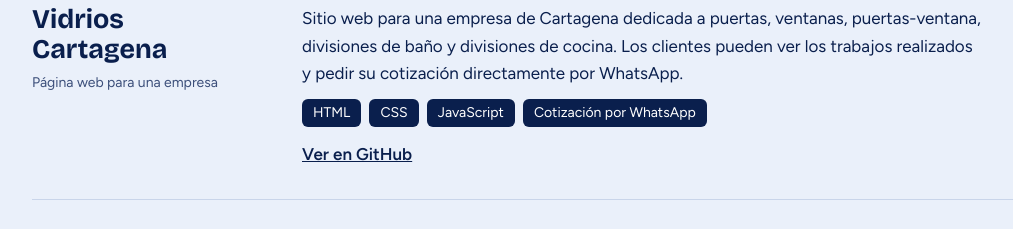
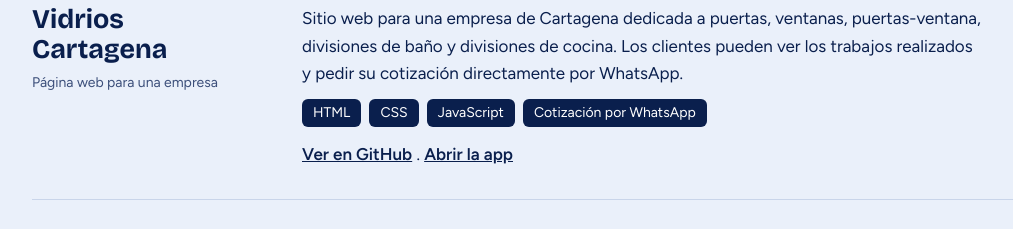
Before and after one commit to Dalmirok47/Portafolio-profesional-, a plain HTML site: page index.html in a window 1280 px wide. Shown: the part 1740-1969 px from the top of the page, without its empty margins (112-1125 px from the left). Drawn offline with nearby package versions, Linux system fonts and the light colour scheme.

Commit message:
Update links in index.html for app access
Added link to open the app alongside GitHub link.

```diff
--- a/index.html
+++ b/index.html
@@ -171,7 +171,8 @@ footer{background:var(--navy-deep);color:#9FB2DB;font-size:14px;padding:22px 0 c
         <div>
           <p>Sitio web para una empresa de Cartagena dedicada a puertas, ventanas, puertas-ventana, divisiones de baño y divisiones de cocina. Los clientes pueden ver los trabajos realizados y pedir su cotización directamente por WhatsApp.</p>
           <ul class="chips"><li>HTML</li><li>CSS</li><li>JavaScript</li><li>Cotización por WhatsApp</li></ul>
-          <p style="margin:12px 0 0"><a class="go" href="https://github.com/Dalmirok47/vidrios-cartagena">Ver en GitHub</a></p>
+          <p style="margin:12px 0 0"><a class="go" href="https://github.com/Dalmirok47/vidrios-cartagena">Ver en GitHub</a> . <a class="go" href="https://vidrios-cartagena.dalmirok47.workers.dev">Abrir la app</a></p>
+        </div>
         </div>
       </article>
       <article class="row">
```
